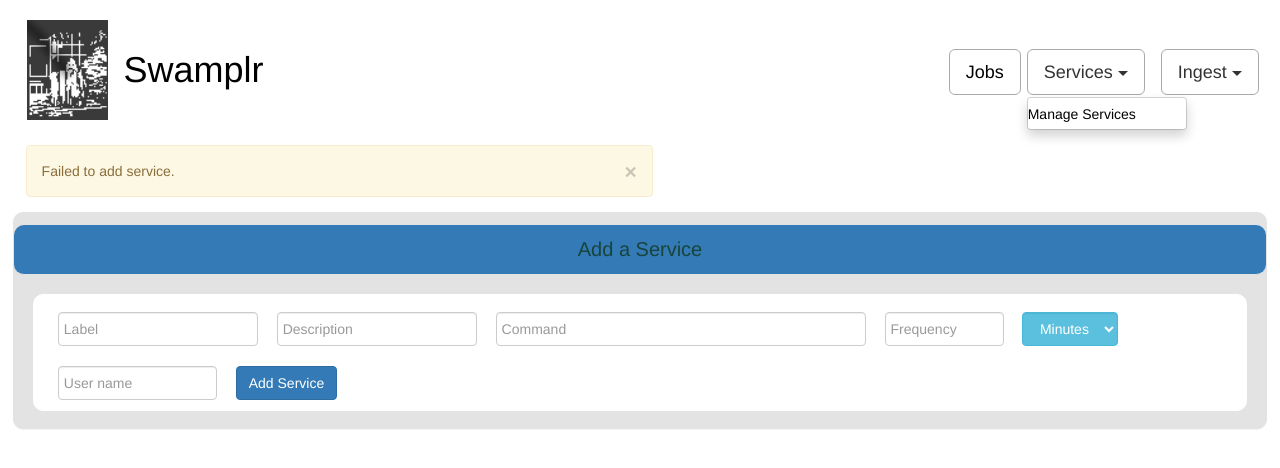
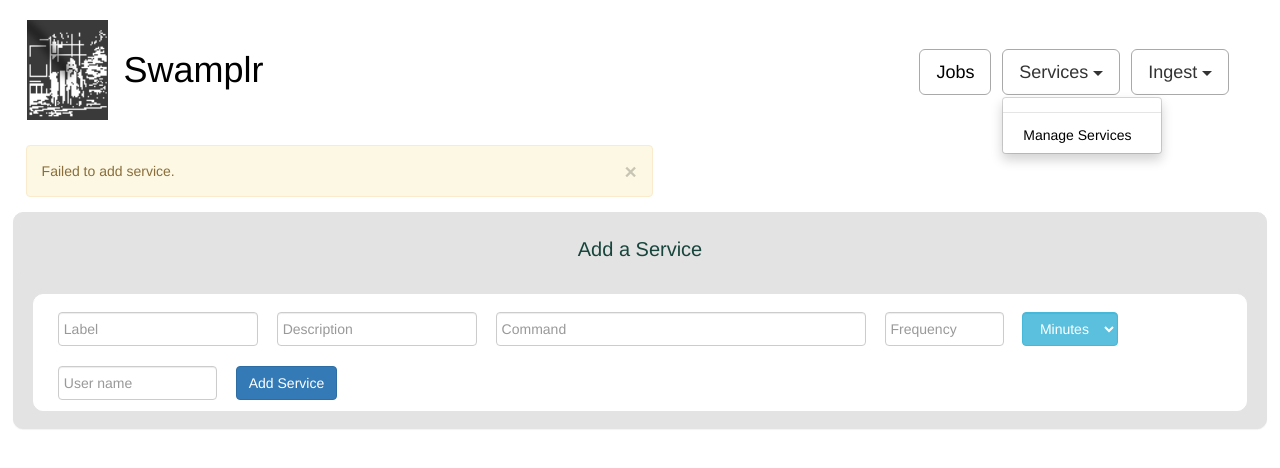
Before and after one commit to MSU-Libraries/swamplr, a Django app: page /services/add in a window 1280 px wide, after a click on "Services". Shown: the top 468 px of the page. Run offline with Django 3.2, Linux system fonts and the light colour scheme; data that the repository does not hold is empty; parts of the project's set-up code (start-up, migrations or seed data) failed here and were passed over; some libraries are stand-ins or nearby versions.

Commit message:
Tweak visuals and ingest status

```diff
--- a/swamplr_ingest/views.py
+++ b/swamplr_ingest/views.py
@@ -170,13 +170,13 @@ def get_status_info(job):
                 object_type_label = ingest_data["objects"][object_type]["label"]
             else:
                 object_type_label = object_type
-            key = ", ".join([object_type_label, ds_type])
+            key = " ".join([object_type_label.capitalize(), ds_type])
             if key not in ds_data:
                 ds_data[key] = [label]
             else:
                 ds_data[key].append(label)
         for k, v in ds_data.items():
-            details.append((k, " ".join(v)))
+            details.append((k, ", ".join(v)))
 
     # Cause of this exception would be the service being deleted from the table.
     except Exception as e:
@@ -184,7 +184,7 @@ def get_status_info(job):
         details = [("None", "No Info Found")]
         print e.message
 
-    info = ["Namespace: {0}".format(ingest_job.namespace), "Collection {0}".format(collection_label)]
+    info = ["Namespace: {0} <br/>".format(ingest_job.namespace), "Collection: {0}".format(collection_label)]
 
     return info, details
 
--- a/swamplr_jobs/static/style.css
+++ b/swamplr_jobs/static/style.css
@@ -50,7 +50,11 @@ a.btn.btn-lg.btn-outline-dark {
 #menu button {
     background-color:white;
     border: 1px solid darkgray;
-    margin-right:10px;
+    margin-right:5px;
+}
+
+#menu a.btn {
+    margin-right:5px;
 }
 
 #header {
@@ -80,6 +84,7 @@ a.btn.btn-lg.btn-outline-dark {
 
 #navbar {
     width:auto;
+    margin-right:2.8%;
 }
 
 #header > div {
@@ -98,7 +103,7 @@ a.btn.btn-lg.btn-outline-dark {
     margin-right: 15px;
 }
 
-#job-status-heading, #messages-heading {
+#job-status-heading, #messages-heading, #info-heading, #info-form-heading {
     background-color:#e3e3e3;
 }
 
@@ -271,7 +276,7 @@ input#submit-id-add-service {
 
 .app-button {
     margin-top:1px;
-    text-align:left;
+    text-align:center;
 }
 
 #status-container {
--- a/swamplr_jobs/templates/swamplr_jobs/job_status.html
+++ b/swamplr_jobs/templates/swamplr_jobs/job_status.html
@@ -16,7 +16,7 @@
         <div class="job-row">
             <div class="job-column {{ headings.0|lower|slugify }}-column"><a class="btn-xs" href="{% url 'view_job' j.job_id %}">{{ j.job_id }}</a></div>
             <div class="job-column {{ headings.1|lower|slugify }}-column">{{ j.job_type }}</div>
-            <div class="job-column {{ headings.2|lower|slugify }}-column">{{ j.status_info }}</div>
+            <div class="job-column {{ headings.2|lower|slugify }}-column">{{ j.status_info|safe }}</div>
             <div class="job-column {{ headings.3|lower|slugify }}-column">{{ j.created|naturaltime }}</div>
             <div class="job-column {{ headings.4|lower|slugify }}-column">{{ j.completed|naturaltime }}</div>
             <div class="job-column {{ headings.5|lower|slugify }}-column">{{ j.status.status }}</div>
--- a/swamplr_jobs/templates/swamplr_jobs/navbar.html
+++ b/swamplr_jobs/templates/swamplr_jobs/navbar.html
@@ -4,13 +4,13 @@
     {% for app in nav_bar_options %}
     <div class="dropdown">
         <button class="btn btn-outline-dark btn-lg dropdown-toggle {{ app.name }}-button" type="button" data-toggle="dropdown" aria-haspopup="true" aria-expanded="true">{{ app.label }} <span class="caret"></span></button>
-        <div class="dropdown-menu" aria-labelledby="dropdownMenuButton">
+        <ul class="dropdown-menu" aria-labelledby="dropdownMenuButton">
         {% for child in app.children %}
-            <a class="dropdown-item" href="{% url "run-"|add:app.name child.id %}">{{ child.label }}</a>
+            <li><a class="dropdown-item" href="{% url "run-"|add:app.name child.id %}">{{ child.label }}</a></li>
         {% endfor %}
-            <div class="dropdown-divider"></div>
-            <a class="dropdown-item" href="{% url 'manage-'|add:app.name %}">{{ "Manage "|add:app.label }}</a>
-        </div>
+            <li role="separator" class="divider"></li>
+            <li><a class="dropdown-item" href="{% url 'manage-'|add:app.name %}">{{ "Manage "|add:app.label }}</a></li>
+        </ul>
     </div>
     {% endfor %}
   </div>
--- a/swamplr_jobs/views.py
+++ b/swamplr_jobs/views.py
@@ -118,7 +118,7 @@ def set_default_actions(job):
     stop_job = {
          "label": "Stop Job",
          "action": "stop_job",
-         "class": "btn-danger",
+         "class": "btn-warning",
          "args": str(job.job_id)
         }
     rerun_job = {
@@ -131,7 +131,7 @@ def set_default_actions(job):
     archive_job = {
         "label": "Remove Job",
         "action": "remove_job",
-        "class": "btn-secondary",
+        "class": "btn-primary",
         "args": str(job.job_id)
     }
 
--- a/swamplr_services/templates/swamplr_services/manage.html
+++ b/swamplr_services/templates/swamplr_services/manage.html
@@ -9,7 +9,7 @@
 
 {% if services %}
 
-    <div class="panel-heading">
+    <div id="info-heading" class="panel-heading">
 
         <div>Services</div> <div id="kbd"><kbd>{% now 'm/d/Y f a' %}</kbd></div>
 
@@ -38,10 +38,10 @@
         <div class="app-column app-button">
 
             <a href="{% url 'run-services' s.id %}">
-                <button type="button" class="btn btn-outline-success">Run</button>
+                <button type="button" class="btn btn-success">Run</button>
             </a>
             <a href="{% url 'delete-services' s.id %}">
-                <button type="button" class="btn btn-outline-danger">Delete</button>
+                <button type="button" class="btn btn-danger">Delete</button>
             </a>
 
         </div>
@@ -49,7 +49,7 @@
     {% endfor %}
     </div>
 {% endif %}
-    <div class="panel-heading">
+    <div id="info-form-heading" class="panel-heading">
 
         <div>Add a Service</div>
 
```
